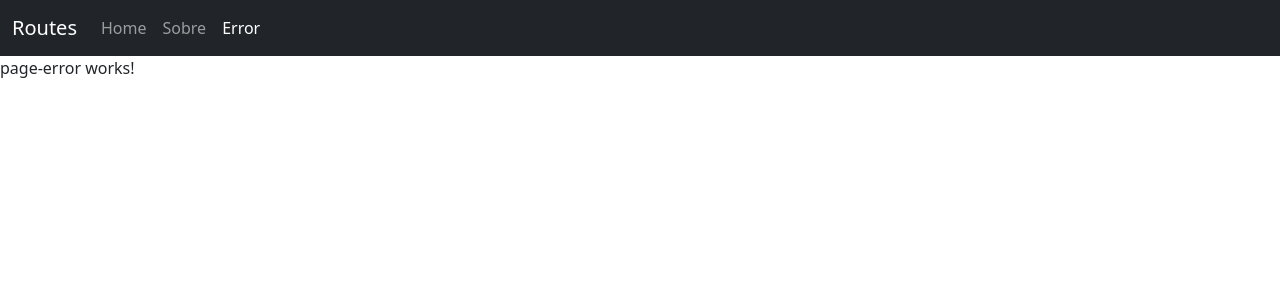
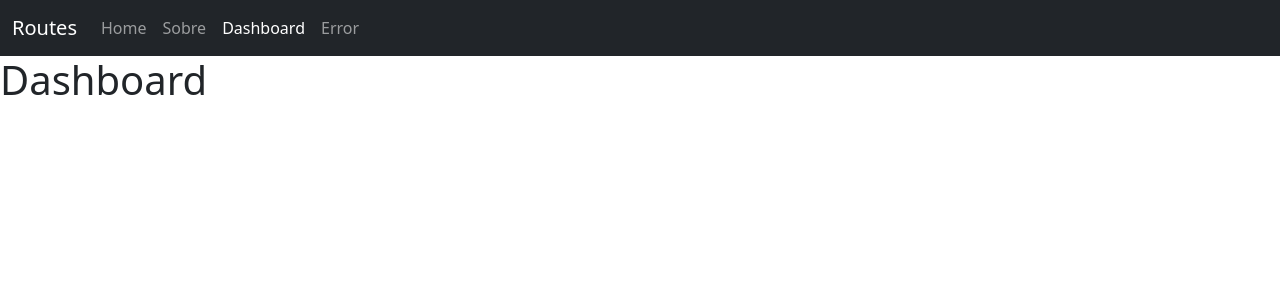
Before and after one commit to Brunocs1991/udemy_angular_basico_avancado, an Angular app in the folder routes/: page /dashboard in a window 1280 px wide. Before the commit this address led to /404. Shown: the top 300 px of the page. Built offline with nearby package versions, Linux system fonts and the light colour scheme.

Commit message:
lazy load

```diff
--- a/routes/src/app/app-routing.module.ts
+++ b/routes/src/app/app-routing.module.ts
@@ -25,6 +25,11 @@
     ],
   },
   {
+    path: 'dashboard',
+    loadChildren: () =>
+      import('./dashboard/dashboard.module').then((m) => m.DashboardModule),
+  },
+  {
     path: '404',
     component: PageErrorComponent,
   },
--- /dev/null
+++ b/routes/src/app/dashboard/dashboard.routing.ts
@@ -0,0 +1,6 @@
+import { HomeComponent } from './pages/home/home.component';
+import { Routes, RouterModule } from '@angular/router';
+
+const routes: Routes = [{ path: '', component: HomeComponent }];
+
+export const DashboardRoutesModule = RouterModule.forChild(routes);
--- /dev/null
+++ b/routes/src/app/dashboard/pages/home/home.component.html
@@ -0,0 +1 @@
+<h1>Dashboard</h1>
--- /dev/null
+++ b/routes/src/app/dashboard/pages/home/home.component.ts
@@ -0,0 +1,15 @@
+import { Component, OnInit } from '@angular/core';
+
+@Component({
+  selector: 'app-home',
+  templateUrl: './home.component.html',
+  styleUrls: ['./home.component.scss']
+})
+export class HomeComponent implements OnInit {
+
+  constructor() { }
+
+  ngOnInit(): void {
+  }
+
+}
--- a/routes/src/app/shared/menu/menu.component.html
+++ b/routes/src/app/shared/menu/menu.component.html
@@ -16,6 +16,9 @@
             <a class="nav-link" routerLink="/sobre" [routerLinkActive]=" ['active']">Sobre</a>
           </li>
           <li class="nav-item">
+            <a class="nav-link" routerLink="/dashboard" [routerLinkActive]=" ['active']">Dashboard</a>
+          </li>
+          <li class="nav-item">
             <a class="nav-link" [routerLink]="['/404']" [routerLinkActive]="['active']"
               [routerLinkActiveOptions]="{exact: true}">Error</a>
           </li>
```
Also changed, not shown: routes/src/app/dashboard/dashboard.module.ts (added, +10 -0 lines), routes/src/app/dashboard/pages/home/home.component.scss (added).
